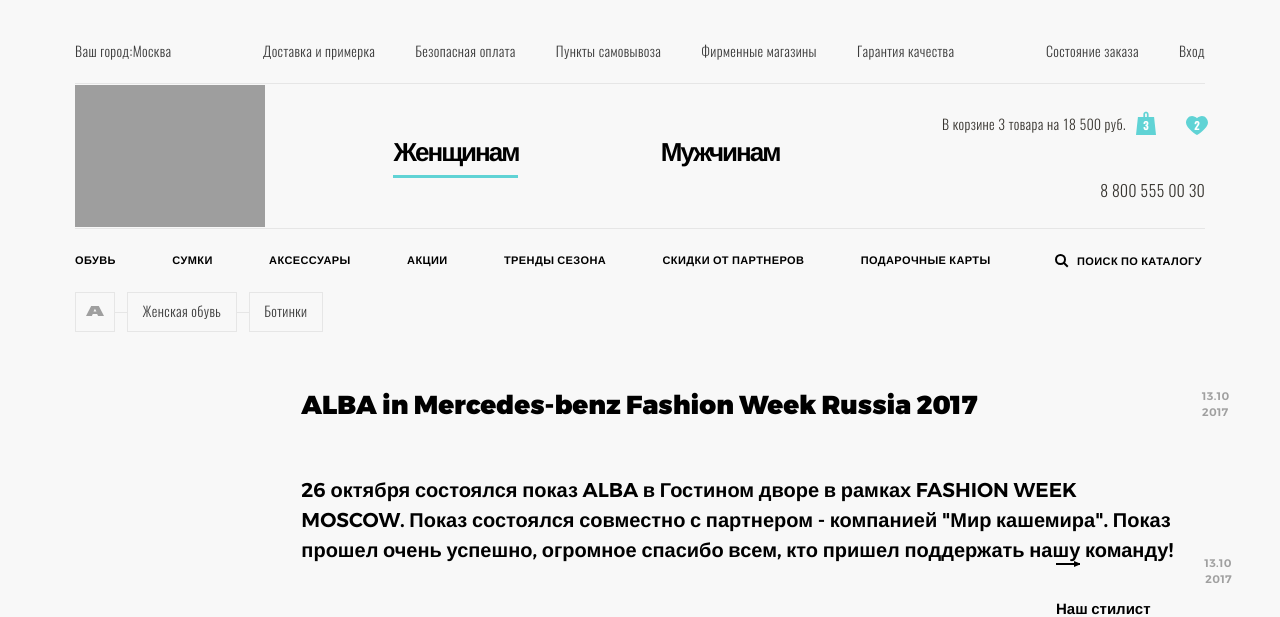
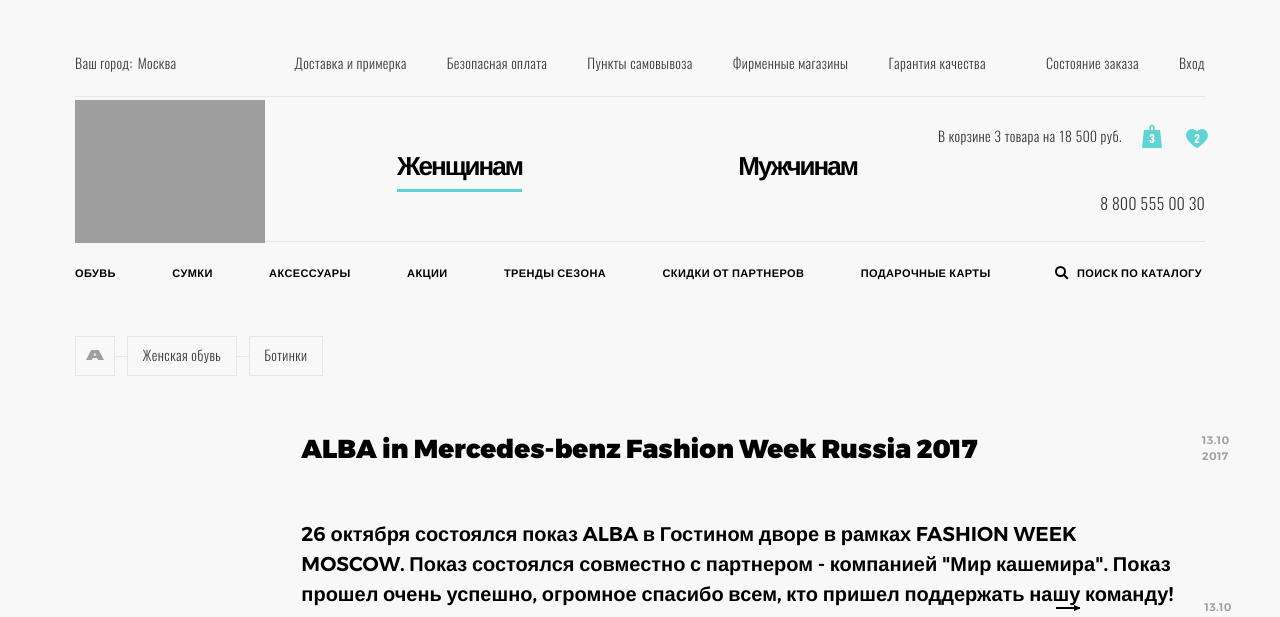
Before and after one commit to andykov/alba_front, a Node project: template src/pug/article.pug in a window 1280 px wide. Shown: the top 617 px of the page. Run offline with Node 20 templates, Linux system fonts and the light colour scheme; the template is opened without the code that fills it, so the values that code supplies are empty; style sheets or scripts are compiled from the project's sources; some web fonts are replaced; grey boxes are pictures that could not be loaded.

Commit message:
1366 pp catalog/footer/header

```diff
--- a/src/blocks/breadcrumbs/breadcrumbs.scss
+++ b/src/blocks/breadcrumbs/breadcrumbs.scss
@@ -26,6 +26,7 @@
 	}
 
 	@media screen and (min-width: $screen-xl) {
+		margin-top: 31px;
 		padding-left: 43px;
 
 		&:after {
@@ -130,6 +131,11 @@
 			font-weight: 600;
 			padding-right: 32px;
 		}
+
+		@media screen and (min-width: $screen-xl) {
+			letter-spacing: 1.2px;
+			padding-right: 40px;
+		}
 	}
 
 	&__quantity {
--- a/src/blocks/catalog/catalog.scss
+++ b/src/blocks/catalog/catalog.scss
@@ -108,6 +108,13 @@
               bottom: 12px;
               left: 12px;
             }
+
+            @media screen and (min-width: $screen-xl) {
+              top: 17px;
+              right: 17px;
+              bottom: 17px;
+              left: 17px;
+            }
             @media screen and (min-width: $screen-xxl) {
               top: 16px;
               right: 16px;
@@ -142,8 +149,8 @@
               display: block;
               max-width: 96px;
               margin: auto;
-              font-family: $font-family--lucidagrande;
-              font-weight: 700;
+              font-family: $font-family--montserrat;
+              font-weight: 400;
               font-size: 13px;
               line-height: 1.54;
             }
@@ -165,8 +172,8 @@
               &-small {
                 max-width: 181px;
                 font-size: 26px;
-                font-weight: 900;
                 line-height: 1.23;
+                letter-spacing: 2.5px;
               }
 
               &-large {
@@ -174,6 +181,14 @@
                 font-size: 69px;
                 font-weight: 900;
                 letter-spacing: -0.8px;
+                margin-left: 38px;
+              }
+            }
+
+            @media (min-width: $screen-xl) {
+              top: 76px;
+              &-large {
+                line-height: 76px;
               }
             }
           }
@@ -190,6 +205,10 @@
       margin-bottom: 14px;
     }
 
+    @media screen and (min-width: $screen-xl) {
+      margin-bottom: 9px;
+    }
+
     @media screen and (min-width: $screen-xxl) {
       margin-bottom: 24px;
     }
--- a/src/blocks/filter/filter.scss
+++ b/src/blocks/filter/filter.scss
@@ -23,6 +23,7 @@
   @media screen and (min-width: $screen-xl) {
     padding-left: 43px;
     padding-right: 43px;
+    margin-bottom: 48px;
   }
   @media screen and (min-width: $screen-xxl) {
     padding-left: 48px;
--- a/src/blocks/footer/footer.scss
+++ b/src/blocks/footer/footer.scss
@@ -19,6 +19,10 @@
 		@media screen and (min-width: $screen-lg) {
 			padding-bottom: 59px;
 		}
+
+		@media screen and (min-width: $screen-xl) {
+			padding-bottom: 24px;
+		}
 	}
 	&-nav {
 		padding-top: 30px;
@@ -32,6 +36,9 @@
 		}
 		@media screen and (min-width: $screen-lg) {
 			padding-top: 72px;
+		}
+		@media screen and (min-width: $screen-xl) {
+			padding-top: 70px;
 		}
 
 		&__title {
@@ -90,6 +97,11 @@
 				margin-bottom: 21px;
 				@media (min-width: $screen-md) {
 					margin-bottom: 23px;
+				}
+
+
+				@media (min-width: $screen-xl) {
+					margin-bottom: 58px;
 				}
 			}
 			@media (min-width: $screen-md) {
@@ -150,6 +162,12 @@
 					padding-right: 20px;
 					padding-bottom: 18px;
 				}
+
+				@media screen and (min-width: $screen-xl) {
+					padding-top: 18px;
+					padding-left: 23px;
+					padding-bottom: 16px;
+				}
 			}
 		}
 	}
@@ -198,6 +216,12 @@
 		margin-bottom: 32px;
 		&:last-child {
 			margin-bottom: 0;
+			@media screen and (min-width: $screen-xl) {
+				.footer__item {
+					padding-right: 0;
+					padding-left: 38px;
+				}
+			}
 		}
 		@media screen and (min-width: $screen-md) {
 			display: flex;
@@ -234,6 +258,10 @@
 				@media screen and (min-width: $screen-md) {
 					margin-right: 36px;
 				}
+
+				@media screen and (min-width: $screen-xl) {
+					margin-right: 52px;
+				}
 			}
 		}
 	}
--- a/src/blocks/header/header.scss
+++ b/src/blocks/header/header.scss
@@ -137,6 +137,10 @@
       line-height: (21 / 14);
       letter-spacing: 0.4px;
     }
+
+    @media screen and (min-width: $screen-xl) {
+      margin-right: 10px;
+    }
   }
 
   .mobile-nav {
@@ -160,6 +164,9 @@
   &__dropdown {
     &:nth-of-type(2) {
       margin-left: 11px;
+      @media screen and (min-width:$screen-xl){
+        margin-left: 5px;
+      }
     }
     @media screen and (max-width: $screen-md - 1) {
       height: 100%;
@@ -408,6 +415,11 @@
     padding-top: 18px;
   }
 
+  @media screen and (min-width: $screen-xl) {
+    padding-top: 30px;
+  }
+
+
   @media screen and (min-width: $screen-xxl) {
     padding-top: 30.5px;
   }
@@ -524,6 +536,9 @@
         justify-content: space-between;
         order: 0;
       }
+     @media screen and (min-width: $screen-xl) {
+       padding-bottom: 22px;
+     }
     }
   }
 
@@ -566,7 +581,8 @@
     @media screen and (min-width: $screen-lg) {
       width: 190px;
     }
-    @media screen and (min-width: $screen-xxl) {
+
+    @media screen and (min-width: $screen-xl) {
       margin-top: 6px;
     }
   }
@@ -608,7 +624,9 @@
 
 
 
-
+  &__region span {
+    margin-left: 5px;
+  }
 
 
 
--- a/src/blocks/nav/nav.scss
+++ b/src/blocks/nav/nav.scss
@@ -117,6 +117,12 @@
 		display: flex;
 		justify-content: space-between;
 	}
+
+	@media screen and (min-width: $screen-xl) {
+		max-width: 482px;
+		margin-left: 85px;
+		margin-top: 4px;
+	}
 	@media screen and (min-width: $screen-xxl) {
 		margin-left: 91px;
 		margin-top: 14px;
@@ -153,6 +159,7 @@
 		@media screen and (min-width: 1366px) {
 			font-size: 26px;
 			line-height: (34 / 26);
+			line-height: 1.6;
 		}
 
 		@media screen and (min-width: $screen-xxl) {
@@ -177,6 +184,10 @@
 		text-align: center;
 		justify-content: center;
 		flex-grow: 1;
+	}
+
+	@media screen and (min-width: $screen-xl) {
+		margin-left: 58px;
 	}
 
 	@media screen and (min-width: $screen-xxl) {
--- a/src/blocks/product/product.scss
+++ b/src/blocks/product/product.scss
@@ -21,6 +21,10 @@
 
     @media (min-width: $screen-md) {
       margin-bottom: 19px;
+    }
+
+    @media (min-width: $screen-xl) {
+      margin-bottom: 14px;
     }
     .brazzers {
       position: absolute;
--- a/src/blocks/subscribe/subscribe.pug
+++ b/src/blocks/subscribe/subscribe.pug
@@ -4,8 +4,7 @@
 			.subscribe__inner
 				.subscribe__text
 					h2
-						span Скидка
-						span.subscribe__discount 10%
+						span Скидка <span class="subscribe__discount">10%</span>
 						span на первый заказ!
 					p Подпишитесь и будьте одними из первых в курсе выгодных предложений и новинок
 				.subscribe__form
--- a/src/blocks/subscribe/subscribe.scss
+++ b/src/blocks/subscribe/subscribe.scss
@@ -13,6 +13,9 @@
 	@media (min-width: $screen-md) {
 		padding-bottom: 55px;
 	}
+	@media (min-width: $screen-md) {
+		padding-bottom: 42px;
+	}
 	&__inner {
 		@include row(32px, 32px, 48px, 24px, 32px, 40px);
 		@media (min-width: $screen-md) {
@@ -25,7 +28,7 @@
 		}
 		@media (min-width: $screen-xl) {
 			padding-right: 0;
-			padding-left: 147px;
+			padding-left: 208px;
 		}
 	}
 	&__label {
@@ -99,7 +102,9 @@
 		}
 		@media screen and (min-width: $screen-xl) {
 			@include col(xl, 6.3, 12, 32px);
-			@include col-offset(xl, 1.65, 12);
+			margin-top: 3px;
+			// @include col-offset(xl, 1.65, 12);
+			margin-left: 6.8%;
 		}
 		@media screen and (min-width: $screen-xxl) {
 			@include col(xxl, 6.3, 15, 40px);
@@ -171,6 +176,11 @@
 			// flex: 1;
 			width: 272px;
 		}
+
+		@media screen and (min-width: $screen-md) {
+			// flex: 1;
+			width: 292px;
+		}
 	}
 	&__checkboxes {
 		margin-bottom: 39px;
@@ -190,6 +200,10 @@
 		@media screen and (min-width: $screen-md) {
 			max-width: 136px;
 		}
+
+		@media screen and (min-width: $screen-md) {
+			max-width: 176px;
+		}
 		@media screen and (min-width: $screen-xxl) {
 			max-width: 184px;
 		}
--- a/src/sass/_base.scss
+++ b/src/sass/_base.scss
@@ -553,7 +553,7 @@
 
   @media screen and (min-width: $screen-xl) {
     padding-top: 87px;
-    padding-bottom: 82px;
+    padding-bottom: 72px;
 
     &::before {
       bottom: 0;
@@ -606,6 +606,7 @@
 
     @media screen and (min-width: $screen-xl) {
       margin-bottom: 37px;
+      // letter-spacing: 0.2px;
     }
   }
 
@@ -1247,10 +1248,6 @@
 
   @media screen and (min-width: $screen-md) {
     line-height: 1.4;
-
-    p{
-      margin-bottom: 67px;
-    }
   }
 
   p {
```
